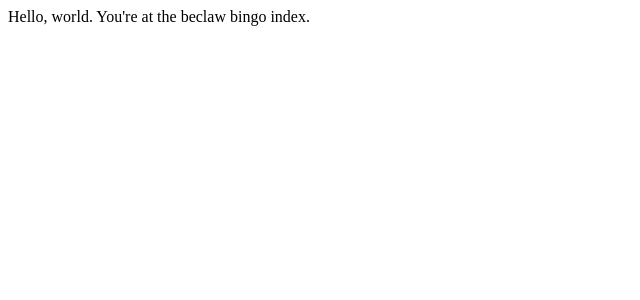
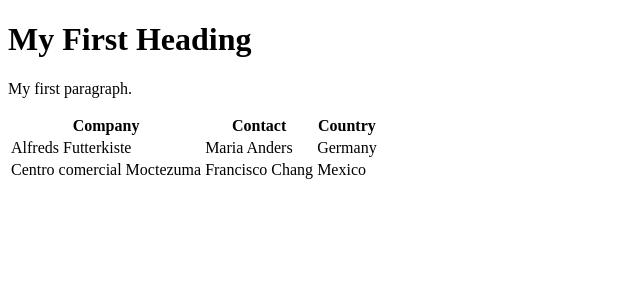
Before and after one commit to AndrzejKalinowski/beclaw_bingo, a Django app: page / in a window 1280 px wide. Shown: the top 300 px of the page, without its empty margins (0-640 px from the left). Run offline with Django 4.2, Linux system fonts and the light colour scheme.

Commit message:
html table

```diff
--- a/beclaw_bingo/bingo/templates/index.html
+++ b/beclaw_bingo/bingo/templates/index.html
@@ -7,6 +7,23 @@
 
         <h1>My First Heading</h1>
         <p>My first paragraph.</p>
+        <table>
+            <tr>
+              <th>Company</th>
+              <th>Contact</th>
+              <th>Country</th>
+            </tr>
+            <tr>
+              <td>Alfreds Futterkiste</td>
+              <td>Maria Anders</td>
+              <td>Germany</td>
+            </tr>
+            <tr>
+              <td>Centro comercial Moctezuma</td>
+              <td>Francisco Chang</td>
+              <td>Mexico</td>
+            </tr>
+          </table>
 
     </body>
 </html>
--- a/beclaw_bingo/bingo/views.py
+++ b/beclaw_bingo/bingo/views.py
@@ -1,9 +1,12 @@
 from django.shortcuts import render
 from django.http import HttpResponse
-
+from .models import saying
 # Create your views here.
 def index(request):
-    return HttpResponse("Hello, world. You're at the beclaw bingo index.")
+    # return HttpResponse("Hello, world. You're at the bęcław bingo index.")
+    # latest_question_list = saying.objects.order_by('-pub_date')[:5]
+    # context = {'latest_question_list': latest_question_list}
+    return render(request, 'index.html')
 
 def game(request):
     return HttpResponse("<h2>Beclaw Bingo!<h2>")
```
